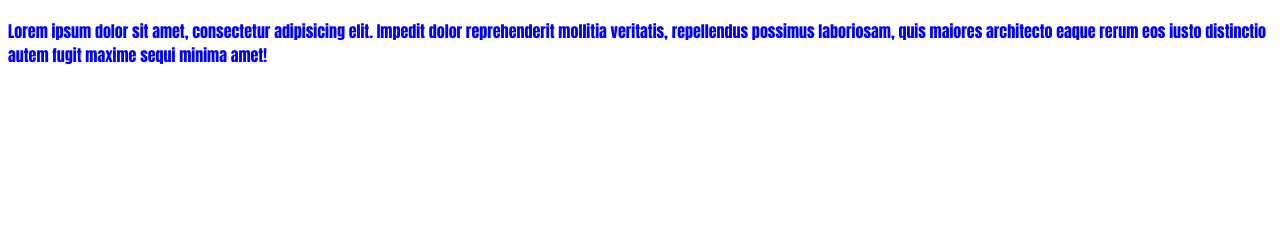
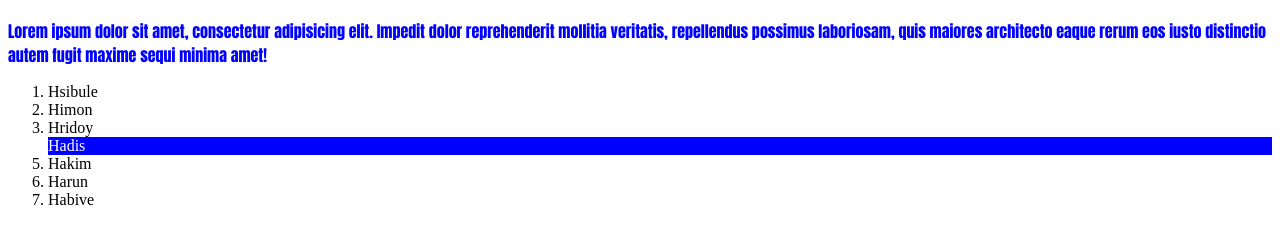
Before and after one commit to Himon64/my-first-github-push, a plain HTML site: page index.html in a window 1280 px wide. Shown: the part 61-304 px from the top of the page. Drawn offline with Linux system fonts and the light colour scheme.

Commit message:
first commit

```diff
--- a/index.css
+++ b/index.css
@@ -7,3 +7,8 @@ h1{
     color: white;
     width: 50%;
 }
+.hihi{
+    color: rgb(255, 255, 255);
+    background-color: blue;
+
+}
--- a/index.html
+++ b/index.html
@@ -11,5 +11,14 @@
     <div>
         <p>Lorem ipsum dolor sit amet, consectetur adipisicing elit. Impedit dolor reprehenderit mollitia veritatis, repellendus possimus laboriosam, quis maiores architecto eaque rerum eos iusto distinctio autem fugit maxime sequi minima amet!</p>
     </div>
+    <ol>
+        <li>Hsibule</li>
+        <li>Himon</li>
+        <li>Hridoy</li>
+        <li class="hihi">Hadis</li>
+        <li>Hakim</li>
+        <li>Harun</li>
+        <li>Habive</li>
+    </ol>
 </body>
 </html>
```
